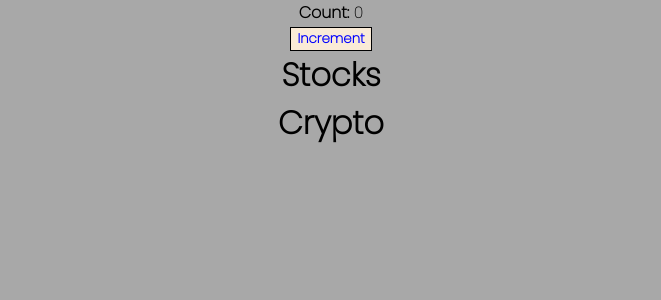
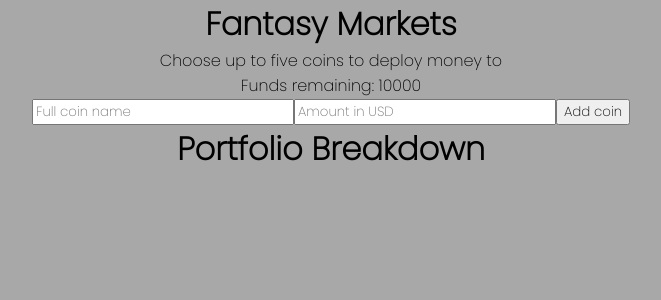
Before and after one commit to MoPatel30/Fantasy-Markets, a React (Create React App) app: page / in a window 1280 px wide. Shown: the top 300 px of the page, without its empty margins (309-970 px from the left). Built offline with nearby package versions, Linux system fonts and the light colour scheme.

Commit message:
cmc api connection, hard-coded portfolio manager

```diff
--- a/package.json
+++ b/package.json
@@ -10,6 +10,8 @@
     "react": "^17.0.1",
     "react-dom": "^17.0.1",
     "react-scripts": "4.0.1",
+    "request-promise": "^4.2.6",
+    "unirest": "^0.6.0",
     "web-vitals": "^0.2.4"
   },
   "scripts": {
--- a/src/App.js
+++ b/src/App.js
@@ -1,18 +1,15 @@
 import React from 'react'
 import "./App.css"
-import PracticeCounter from "./PracticeCounter/PracticeCounter.jsx"
 import Stocks from "./Stocks/Stocks"
-import Crypto from "./Crypto/Crypto"
+import Crypto, {CreatePortfolio} from "./Crypto/Crypto"
 
 
 function App() {
   return (
     <div className = "App">
+      <h1>Fantasy Markets</h1>
 
-      <PracticeCounter />
-
-      <Stocks />
-      <Crypto />
+      <CreatePortfolio />
 
     </div>
   )
--- a/src/Crypto/Crypto.js
+++ b/src/Crypto/Crypto.js
@@ -1,12 +1,61 @@
-import React from 'react'
+import React, {useState, useEffect, prevState} from 'react'
 import "./Crypto.css"
+const rp = require('request-promise');
 
 
 
-function Crypto() {
+function Crypto({portfolio}) {
+    const [price, setPrice] = useState("")
+    //const [prices, setPrices] = useState([0])
+
+    function getCoinInfo(currency, amount){
+        const requestOptions = {
+            method: 'GET',
+            uri: 'https://pro-api.coinmarketcap.com/v1/cryptocurrency/quotes/latest',
+            qs: {
+              'slug': currency,
+            },
+            headers: {
+              'X-CMC_PRO_API_KEY': ''
+            },
+            json: true,
+            gzip: true
+          };
+
+          rp(requestOptions).then(response => {
+            console.log('API call response:', response)
+            setPrice(String(response.data[Object.keys(response.data)[0]].quote.USD.price))
+            //setPrices([...prices, price])
+            return amount / price
+          }).catch((err) => {
+            console.log('API call error:', err.message)
+            return 0
+          })
+
+    }
+
+    /*
+        <input type = "text" placeholder="Enter currency name" onChange = {(e) => setName(e.target.value)}></input>
+        <button type = "submit" onClick = {getCoinInfo}>Enter</button>
+
+    */
+
     return (
         <div>
-            <h1>Crypto</h1>
+            <h1>Portfolio Breakdown</h1>
+
+            {Object.keys(portfolio).map(currency => (
+                <div>
+                    <div>
+                        <p>Name: {currency}</p>
+                        <p>Amount deployed: {portfolio[currency]}</p>
+                        <p>Current position: {getCoinInfo(currency, portfolio[currency])} {currency}</p>
+
+                    </div>
+
+                </div>
+            ))
+            }
 
         </div>
     )
@@ -14,3 +63,51 @@ function Crypto() {
 
 
 export default Crypto
+
+
+
+
+export function CreatePortfolio() {
+    const [amount, setAmount] = useState(10000)
+    const [assets, setAssets] = useState({})
+    const [coinName, setCoinName] = useState("")
+    const [coinAmount, setCoinAmount] = useState(0)
+
+
+    function addCoin(){
+        if(Object.keys(assets).length > 4){
+            alert("you are only allowed a maximum of 5 coins. Please rebalance your portfolio if you wish to use your remaining cash.")
+        }
+        if(amount - coinAmount < 0){
+            alert("Not enough funds remaining")
+        }
+        else{
+
+            let name = coinName
+
+            setAssets({...assets, [name]: coinAmount})
+
+            setAmount(amount - coinAmount)
+            console.log(amount)
+            setCoinName("")
+            setCoinAmount(0)
+            console.log(assets)
+        }
+    }
+
+
+    return (
+        <div>
+            <p>Choose up to five coins to deploy money to</p>
+            <p>Funds remaining: {amount}</p>
+
+            <input type = "text" placeholder = "Full coin name" onChange = {(e) => setCoinName(e.target.value)}></input>
+            <input type = "number" placeholder = "Amount in USD" onChange = {(e) => setCoinAmount(e.target.value)}></input>
+
+            <button type = "submit" onClick = {addCoin}> Add coin </button>
+
+            <Crypto portfolio = {assets} />
+
+        </div>
+    )
+}
--- a/src/PracticeCounter/PracticeCounter.css
+++ /dev/null
@@ -1,11 +0,0 @@
-.styled-btn{
-    border: 1px solid black;
-    font-weight: 900;
-    color: blue;
-    background-color: antiquewhite;
-}
-
-.styled-btn:hover{
-    color: red;
-    border-radius: 15px;
-}
--- a/src/PracticeCounter/PracticeCounter.jsx
+++ /dev/null
@@ -1,32 +0,0 @@
-import React, { Component } from 'react'
-import "./PracticeCounter.css"
-
-class PracticeCounter extends Component {
-    constructor(){
-        super()
-        this.state = {
-            count: 0
-        }
-    }
-
-
-
-    incrementCount(){
-        this.setState({
-            count: this.state.count + 1
-        })
-    }
-
-
-    render() {
-        return (
-            <div>
-                <p><strong>Count: </strong> {this.state.count}</p>
-
-                <button className = "styled-btn" onClick={() => this.incrementCount()}>Increment</button>
-            </div>
-        )
-    }
-}
-
-export default PracticeCounter
```
Also changed, not shown: 2 other files (tests, documents, lock files or other folders).
